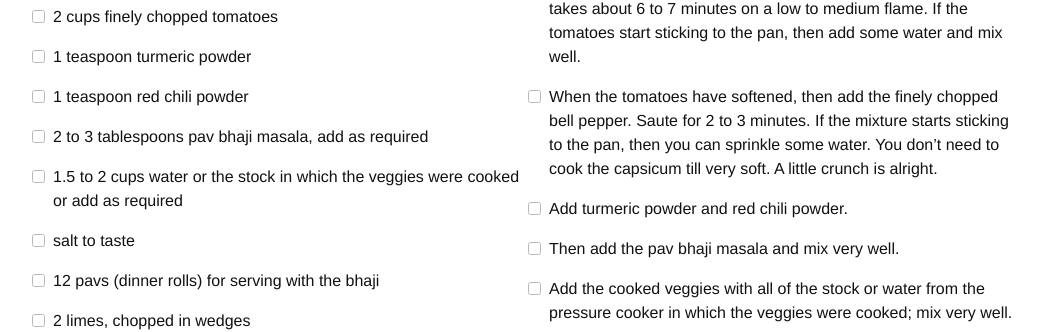
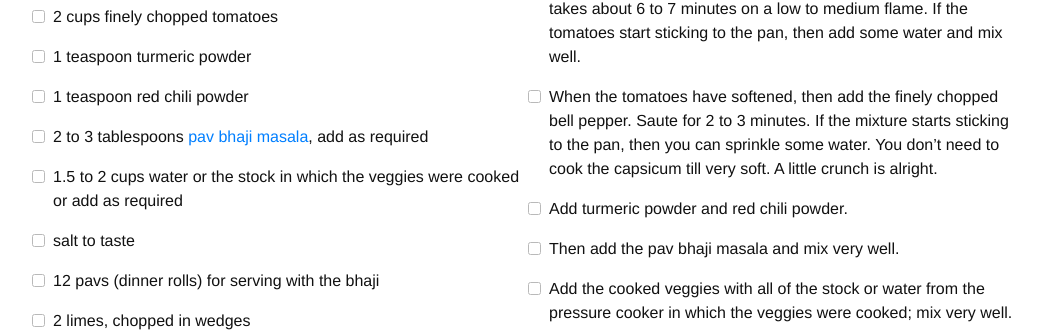
Before and after one commit to vsetlur/octocookbook, a Jekyll site: the page built from _recipes/pav-bhaji.md, in a window 1280 px wide and 900 px high, scrolled down 1379 px. Shown: the part 132-464 px from the top of the window, without its empty margins (116-1166 px from the left). Built offline with Jekyll 4.4.1, drawn with Linux system fonts in a browser that asks for light colours; nearby versions of some CDN libraries; some web fonts are replaced; part of the change alters nothing that is shown.

```diff
--- a/_recipes/pav-bhaji.md
+++ b/_recipes/pav-bhaji.md
@@ -19,7 +19,7 @@ ingredients:
 - 2 cups finely chopped tomatoes
 - 1 teaspoon turmeric powder
 - 1 teaspoon red chili powder
-- 2 to 3 tablespoons pav bhaji masala, add as required
+- 2 to 3 tablespoons <a href="https://www.amazon.com/MDH-Pav-Bhaji-Masala-100g/dp/B00303RXJU">pav bhaji masala</a>, add as required
 - 1.5 to 2 cups water or the stock in which the veggies were cooked or add as required
 - salt to taste
 - 12 pavs (dinner rolls) for serving with the bhaji
```
